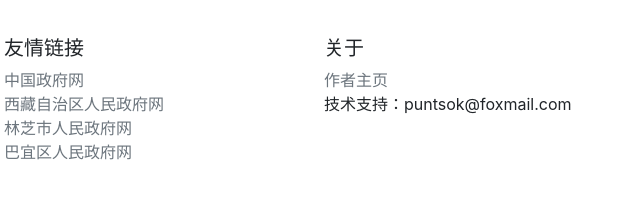
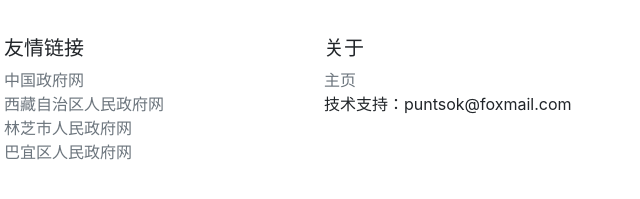
Before and after one commit to tangdicun/tangdicun.github.io, a plain HTML site: page index.html in a window 1280 px wide. Shown: the part 747-946 px from the top of the page, 491-1131 px from the left. Drawn offline with Linux system fonts and the light colour scheme.

Commit message:
Update index.html

```diff
--- a/index.html
+++ b/index.html
@@ -132,7 +132,7 @@
       <div class="col-6 col-md">
         <h5>关于</h5>
         <ul class="list-unstyled text-small">
-          <li><a class="text-muted" href="https://github.com/puntsokCN">作者主页</a></li>
+          <li><a class="text-muted" href="https://github.com/tangdicun">主页</a></li>
           <li> 技术支持：puntsok@foxmail.com </li>
           <!-- <li><a class="text-muted" href="#">Privacy</a></li>
           <li><a class="text-muted" href="#">Terms</a></li> -->
```
